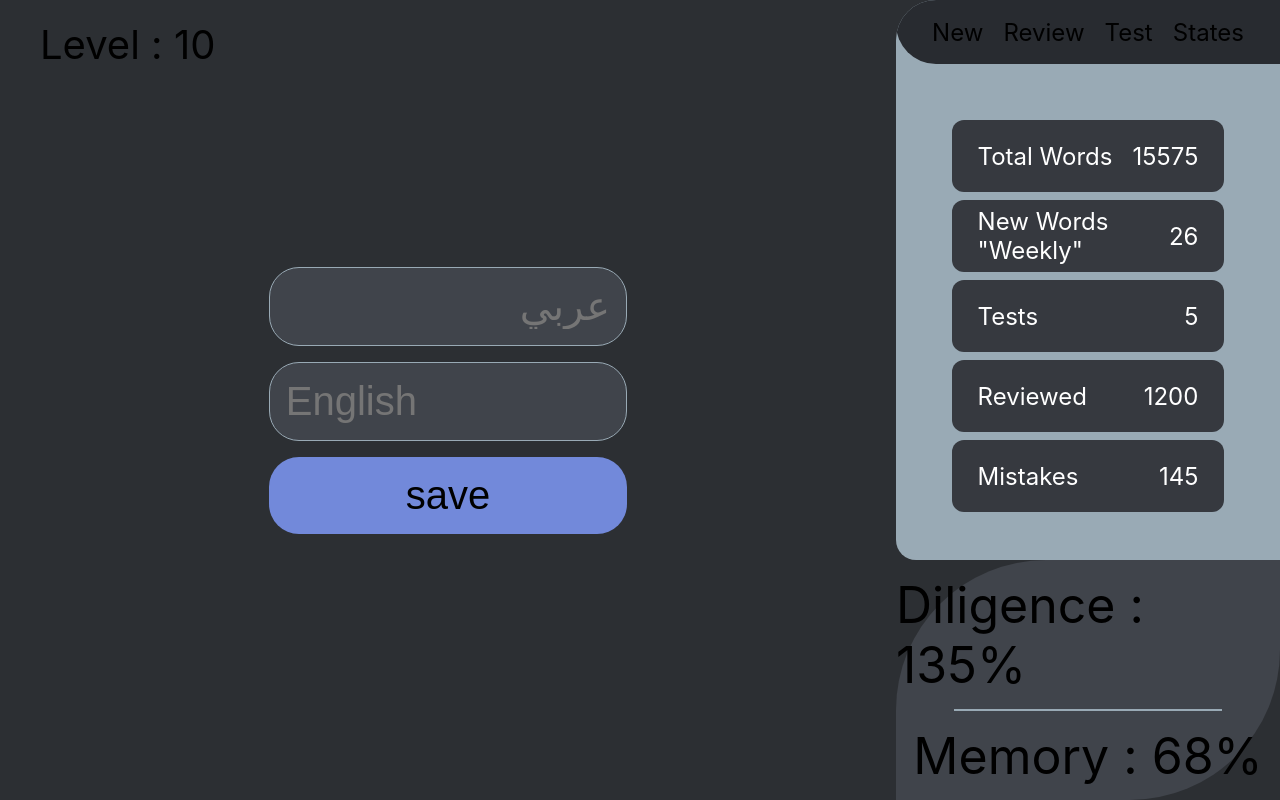
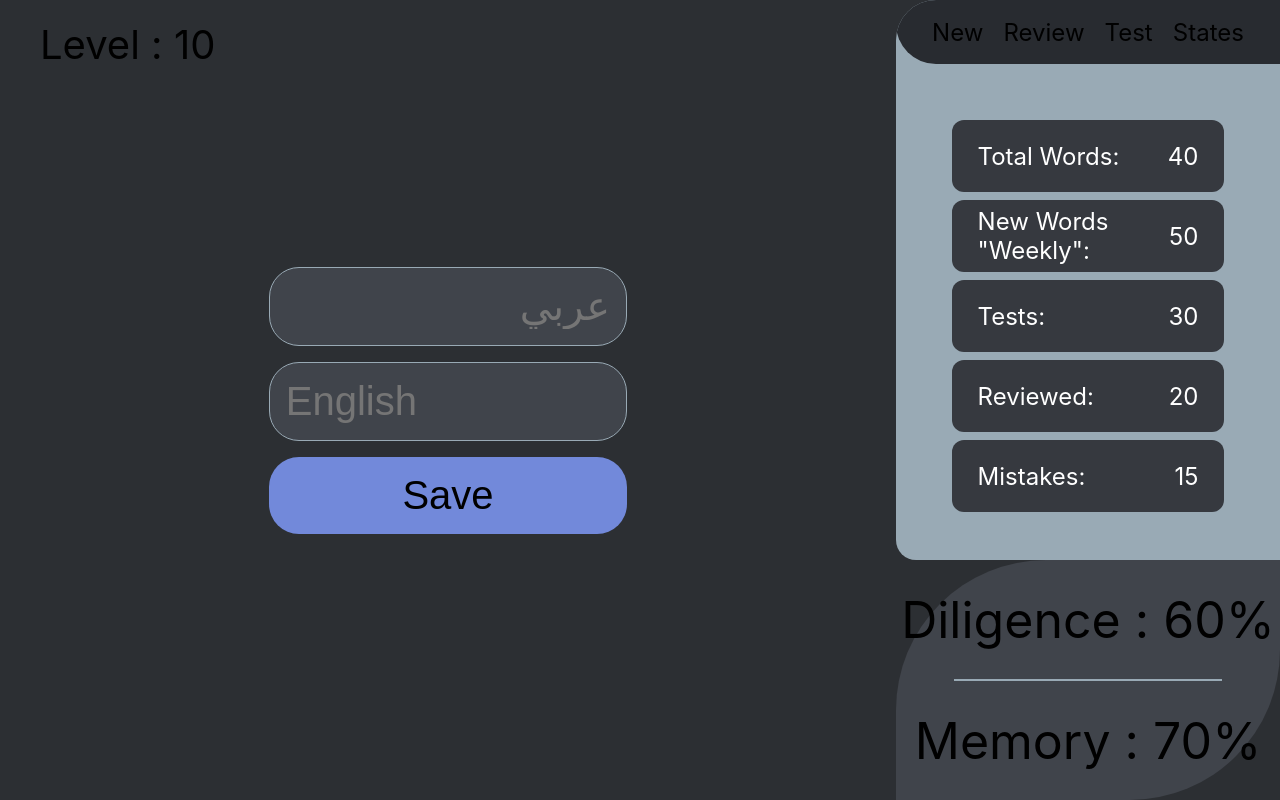
Before and after one commit to WLMEY/OwnerProject-Pencel, a React (Create React App) app: page /New in a window 1280 px wide. Built offline with nearby package versions, Linux system fonts and the light colour scheme; data requests are answered from the project's data file.

Commit message:
stop here

```diff
--- a/db.json
+++ b/db.json
@@ -1,35 +1,38 @@
 {
-    "words":[
+  "words": [
     {
-            "id":1,
-            "Reviewed":false,
-            "mistakes":false,
-            "Arabic":"Arabic",
-            "English":"English"
+      "id": 1,
+      "Reviewed": false,
+      "mistakes": false,
+      "Arabic": "Arabic",
+      "English": "English"
+    },
+    {
+      "id": "a684",
+      "Reviewed": false,
+      "mistakes": false,
+      "Arabic": "سورسار 2",
+      "English": "sorsar2"
     }
   ],
-    "NewWords":[
+  "NewWords": [
     {
-            "id":1,
-            "Reviewed":false,
-            "mistakes":false,
-            "Arabic":"Arabic",
-            "English":"English"
+      "id": 1,
+      "Reviewed": false,
+      "mistakes": false,
+      "Arabic": "Arabic",
+      "English": "English"
     }
-    ]
-
-    ,
-    "Statistics":[
-        {
-            "id":1,
-            "Level":0,
-            "Mistakes":0,
-            "Reviewed":0,
-            "Tests":0,
-            "TotalWords":0,
-            "Weekly":0,
-            "Diligence":0,
-            "Memory":0
+  ],
+  "Statistics": {
+    "id": 1,
+    "Level": 10,
+    "Mistakes": 15,
+    "Reviewed": 20,
+    "Tests": 30,
+    "TotalWords": 40,
+    "Weekly": 50,
+    "Diligence": 60,
+    "Memory": 70
   }
-    ]
 }
--- a/src/Mainpage.jsx
+++ b/src/Mainpage.jsx
@@ -1,4 +1,4 @@
-import React from 'react';
+import React, { useEffect, useState } from 'react';
 import { BrowserRouter as Router, Routes, NavLink, Route } from 'react-router-dom';
 import './App.css';
 import './styles.css';
@@ -6,13 +6,34 @@ import New from './componant/New';
 import Review from './componant/review';
 import Test from './componant/Test';
 import SolarSystem from './componant/SolarSystem';
+import Statisitics from './componant/Statistics';
+import axios from 'axios';
 
 const Main = () => {
+
+
+
+  const [data, setData] = useState({});
+
+  useEffect(() => {
+      const GetData = async () => {
+
+          const response = await axios.get("http://localhost:5000/Statistics");
+          setData(response.data);
+      };
+
+      GetData();
+  }, [data]);
+
+
+
+
+
   return (
     <Router>
       <div className='Main'>
         <div className='Left'>
-          <span className='level'>Level : 10</span>
+          <span className='level'>Level : {data?.Level ?? "Loading..."}</span>
           <div className='activites'>
             <div className='reviw_pather'>
               <Routes>
@@ -35,19 +56,13 @@ const Main = () => {
               <NavLink to="/states">States</NavLink>
             </header>
             <div className='stat_here'>
-              <ul>
-                <li><span>Total Words</span><span>15575</span></li>
-                <li><span>New Words "Weekly"</span><span>26</span></li>
-                <li><span>Tests</span><span>5</span></li>
-                <li><span>Reviewed</span><span>1200</span></li>
-                <li><span>Mistakes</span><span>145</span></li>
-              </ul>
+                <Statisitics/>
             </div>
           </div>
           <div className='right_bottom'>
-            <span>Diligence : 135%</span>
+            <span>Diligence : {data?.Diligence ??"Loading..."}%</span>
             <hr />
-            <span>Memory : 68%</span>
+            <span>Memory : {data?.Memory ??"Loading..."}%</span>
           </div>
         </div>
       </div>
--- /dev/null
+++ b/src/componant/Algermes.js
@@ -0,0 +1 @@
+import React from 'react';
--- a/src/componant/New.jsx
+++ b/src/componant/New.jsx
@@ -1,15 +1,124 @@
-import React from 'react';
+// import axios from 'axios';
+// import React, { useEffect, useState } from 'react';
+// const New = () => {
+//     const [Arabic, setArabic] = useState('');
+//     const [English, setEnglish] = useState('');
+//     const [NewObject, setNewObject] = useState({
+//         "Reviewed": false,
+//         "mistakes": false
+//     })
+//     useEffect(() => {
+//         const pushNewWord = async (e) => {
+//             setNewObject({ ...NewObject, "Arabic": Arabic, "English": English })
+//             const response = await axios.post("http://localhost:5000/words", NewObject);
+
+//         }
+
+//         const HandSubment = () => {
+//             pushNewWord();
+//         }
+
+//     }, [Arabic, English])
+
+
+
+
+//     return (
+//         <>
+//             <div className='new'>
+
+//                 <input value={Arabic} onChange={(e) => (setArabic(e.target.value))} type='text' id='arabicInput' dir="rtl" lang="ar" inputMode="none" placeholder='عربي'></input>
+//                 <input value={English} onChange={(e) => (setEnglish(e.target.value))} type='text' id='englishInput' dir="ltr" lang="en" inputMode="latin" placeholder='English'></input>
+//                 <button onClick={HandSubment} className='btn'>save</button>
+
+//             </div></>
+//     );
+// }
+
+// export default New;
+
+
+
+
+
+
+
+
+
+
+
+import axios from "axios";
+import React, { useState } from "react";
+
 const New = () => {
+    const [Arabic, setArabic] = useState("");
+    const [English, setEnglish] = useState("");
+    const [NewObject, setNewObject] = useState({
+        Reviewed: false,
+        mistakes: false,
+        Arabic: "",
+        English: "",
+    });
+
+    const pushNewWord = async () => {
+        try {
+            const updatedObject = {
+                ...NewObject,
+                Arabic: Arabic,
+                English: English.toLowerCase()
+            };
+
+            console.log(Arabic , typeof(Arabic), Arabic.length)
+            console.log(English , typeof(English), English.length)
+
+            setNewObject(updatedObject);
+                if (Arabic != "" && English!=""){
+                    const response = await axios.post("http://localhost:5000/words", updatedObject);
+                    console.log("Response:", response.data);
+                    console.log("Sent successfully")
+                    setArabic('')
+                    setEnglish('')
+                }
+                else{
+                    console.log("Please fill out all first.")
+                }
+
+        } catch (error) {
+            console.error("Error sending data:", error);
+        }
+    };
+
+    const handleSubmit = () => {
+        pushNewWord();
+    };
+
     return (
         <>
-            <div className='new'>
-
-                <input type='text' id='arabicInput' dir="rtl" lang="ar" inputMode="none" placeholder='عربي'></input>
-                <input type='text' id='englishInput' dir="ltr" lang="en" inputMode="latin" placeholder='English'></input>
-                <button className='btn'>save</button>
-
-            </div></>
+            <div className="new">
+                <input
+                    value={Arabic}
+                    onChange={(e) => setArabic(e.target.value)}
+                    type="text"
+                    id="arabicInput"
+                    dir="rtl"
+                    lang="ar"
+                    placeholder="عربي"
+                />
+                <input
+                    value={English}
+                    onChange={(e) => setEnglish(e.target.value)}
+                    type="text"
+                    id="englishInput"
+                    dir="ltr"
+                    lang="en"
+                    placeholder="English"
+                />
+                <button onClick={handleSubmit} className="btn">
+                    Save
+                </button>
+            </div>
+        </>
     );
-}
+};
 
 export default New;
--- a/src/componant/Statistics.jsx
+++ b/src/componant/Statistics.jsx
@@ -0,0 +1,29 @@
+import axios from 'axios';
+import React, { useEffect, useState } from 'react';
+
+const Statistics = () => {
+    const [data, setData] = useState({});
+
+    useEffect(() => {
+        const GetData = async () => {
+
+            const response = await axios.get("http://localhost:5000/Statistics");
+            setData(response.data);
+        };
+
+        GetData();
+    }, [data]);
+    return (
+
+        <ul>
+            <li><span>Total Words:</span> <span>{data?.TotalWords ?? "Loading..."}</span></li>
+            <li><span>New Words "Weekly":</span> <span>{data?.Weekly ?? "Loading..."}</span></li>
+            <li><span>Tests:</span> <span>{data?.Tests ?? "Loading..."}</span></li>
+            <li><span>Reviewed:</span> <span>{data?.Reviewed ?? "Loading..."}</span></li>
+            <li><span>Mistakes:</span> <span>{data?.Mistakes ?? "Loading..."}</span></li>
+        </ul>
+    );
+
+};
+
+export default Statistics;
```
Lines whose indentation alone changed are shown as unchanged.
